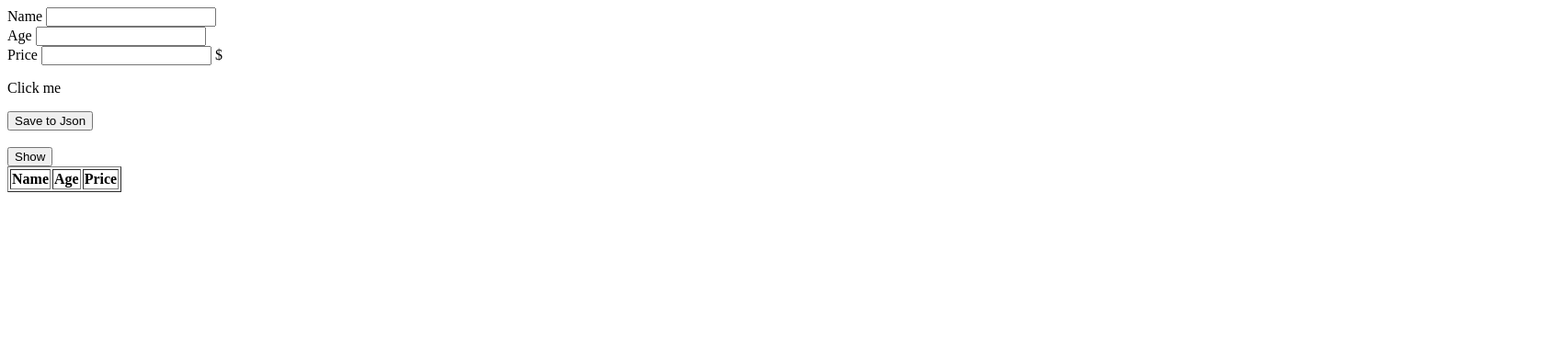
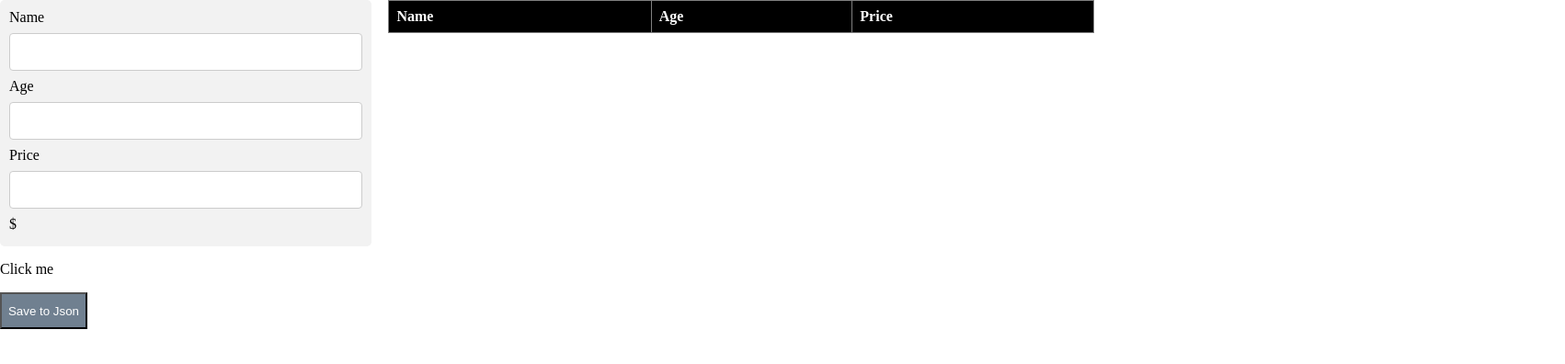
Before and after one commit to arshak95/json, a plain HTML site: page index.html in a window 1280 px wide. Shown: the whole page at 92% size, 1702 px wide, since content can reach past the window. Drawn offline with Linux system fonts and the light colour scheme; no server answers.

Commit message:
last_commit

```diff
--- a/index.html
+++ b/index.html
@@ -3,9 +3,11 @@
     <head>
         <meta charset="utf-8">
         <title>Json</title>
+        <link rel="stylesheet" href="styles/style.css">
 
     </head>
     <body>
+        <div class="input1">
         <form id="main_form" action="ajax/bottle.php" method="post">
         <div>
         Name <input id="name" type="text" name="name">
@@ -15,17 +17,19 @@
         Price <input id="price" type="text" name="price"> $
         </div>
     </form>
+    </div>
     <p>Click me</p>
     <button onclick="save()">Save to Json</button><br><br>
-    <button onclick="get()">Show</button>
-    <table id="table" border="1">
+   <!-- <button onclick="get()">Show</button> -->
+    <div class="table1">
+     <table id="table" border="1">
        <tr>
            <th>Name</th>
            <th>Age</th>
            <th>Price</th>
        </tr>
-    </table>
-    <p id="wrapper"></p>
+     </table>
+    </div>
     <script src="scripts/main.js"></script>
 
     </body>
--- /dev/null
+++ b/styles/style.css
@@ -0,0 +1,73 @@
+
+body{
+    background-color: rgb(255, 255, 255);
+    margin: 0;
+    padding: 0;
+}
+
+
+table {
+    border-collapse: collapse;
+    width: 60%;
+
+
+  }
+
+  th, td {
+    text-align: left;
+    padding: 8px;
+  }
+
+  tr:nth-child(even){background-color: #b7b3b3}
+
+  th {
+    background-color: #000000;
+    color: white;
+  }
+  input[type=text], select {
+    width: 100%;
+    padding: 12px 20px;
+    margin: 8px 0;
+    display: inline-block;
+    border: 1px solid #ccc;
+    border-radius: 4px;
+    box-sizing: border-box;
+  }
+
+  input[type=submit] {
+    width: 100px;
+    height: 30px;
+    background-color: #4CAF50;
+    color: white;
+    padding: 10px 20px;
+    margin: 8px 0;
+    border: none;
+    border-radius: 4px;
+    cursor: pointer;
+  }
+
+
+
+.input1 {
+    border-radius: 5px;
+    background-color: #f2f2f2;
+    padding: 10px 10px 15px;
+    width: 30%;
+
+
+}
+button{
+    text-align: center;
+    color: white;
+    background-color: slategrey;
+    width: 95px;
+    height: 40px;
+    text-size-adjust: 20px;
+}
+.table1{
+    display:flex;
+    position: absolute;
+    top: 0px;
+    left:33% ;
+    width: 100%;
+}
```
Also changed, not shown: db.json (+12 -0 lines).
